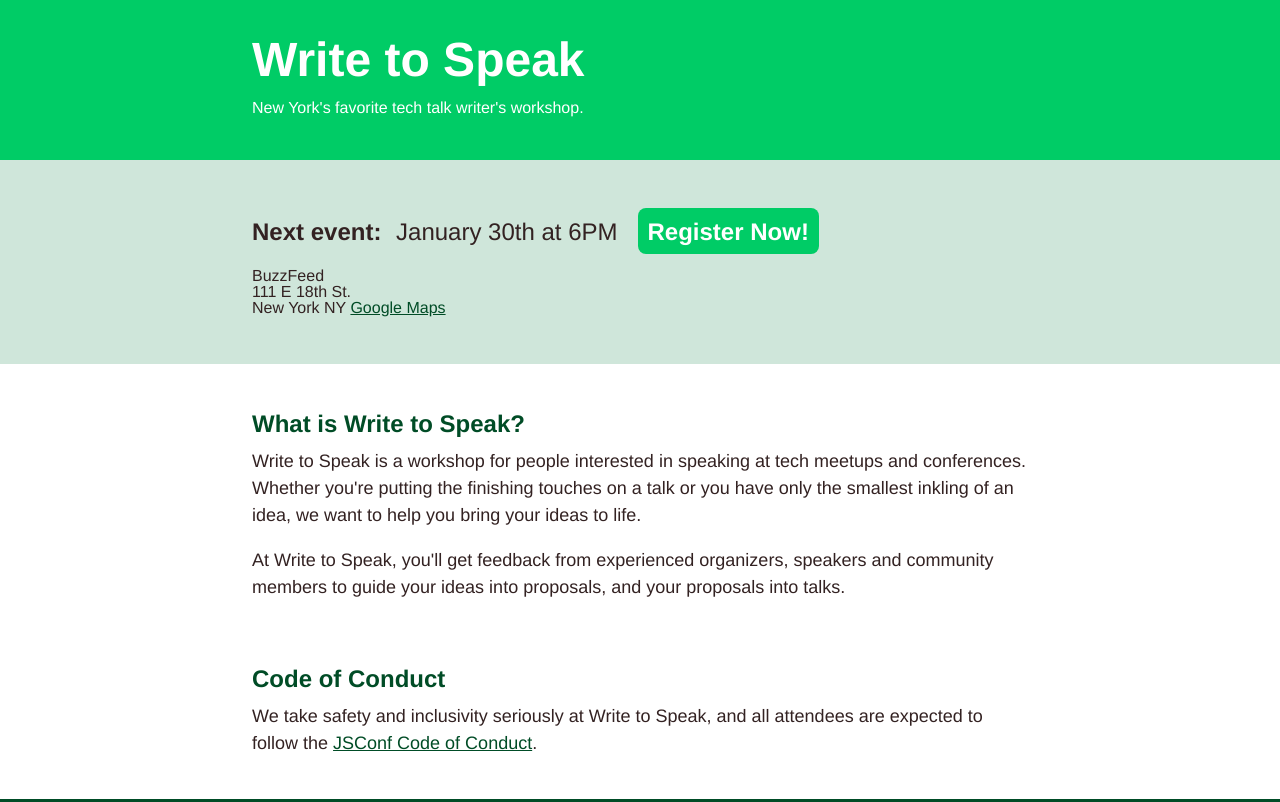
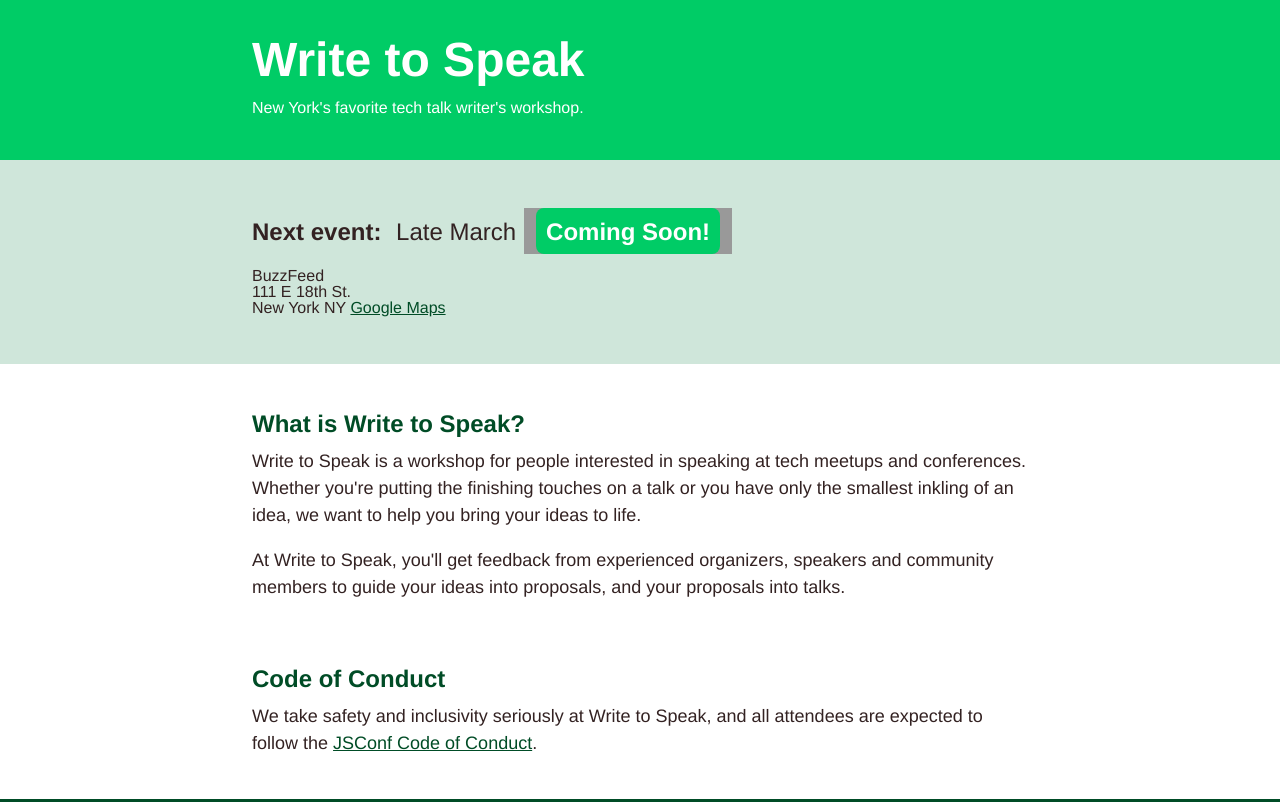
Before and after one commit to modernserf/writer-group, a plain HTML site: page index.html in a window 1280 px wide. Shown: the top 802 px of the page. Drawn offline with Linux system fonts and the light colour scheme.

Commit message:
Update index.html

```diff
--- a/index.html
+++ b/index.html
@@ -206,10 +206,10 @@ p {
         <div class="next-event-header-wrap">
             <h2 class="next-event-header">
                 Next event:
-                <span class="event-time-date">January 30th at 6PM</span>
+                <span class="event-time-date">Late March</span>
             </h2>
-            <div class="next-event-link-wrap">
-                <a href="https://ti.to/write-to-speak/january-2017" class="next-event-link">Register Now!</a>
+            <div class="next-event-link-wrap coming-soon">
+                <a href="#" class="next-event-link">Coming Soon!</a>
             </div>
         </div>
         <address class="event-address">
```
